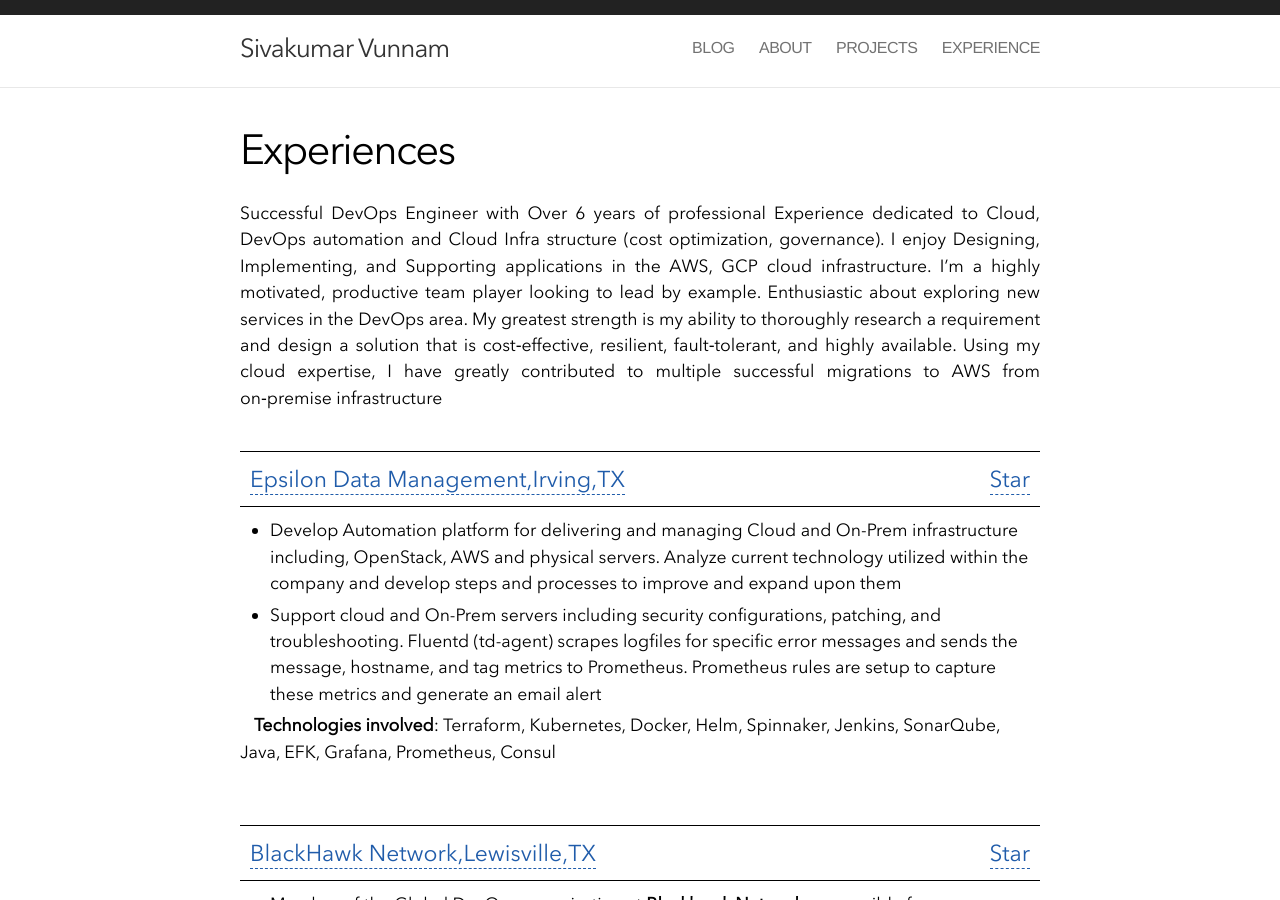
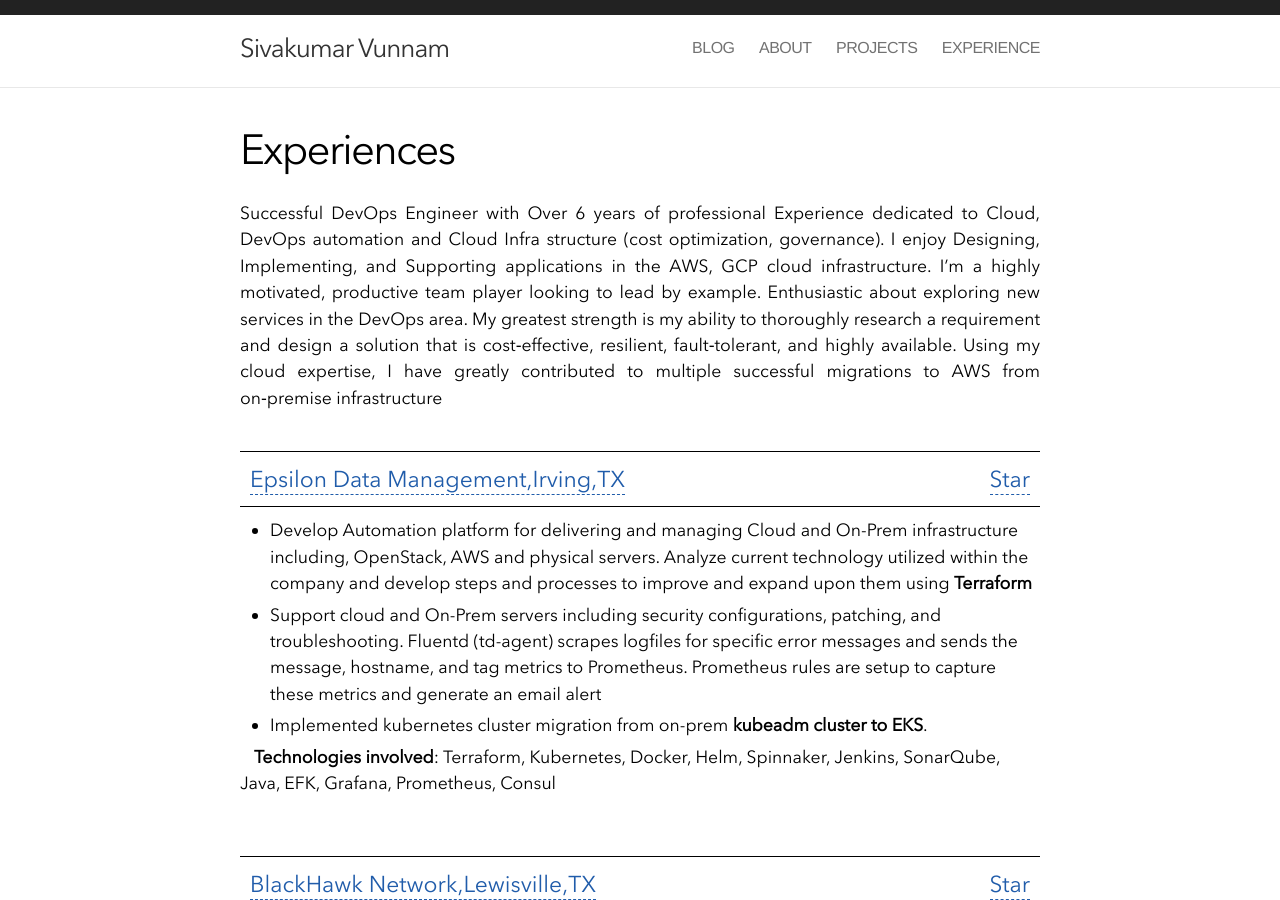
Before and after one commit to sivakumarvunnam/sivakumarvunnam.github.io, a Jekyll site: the page built from experiences.html, in a window 1280 px wide and 900 px high. Built offline with Jekyll 4.4.1, drawn with Linux system fonts in a browser that asks for light colours; nearby versions of some CDN libraries.

Commit message:
highest necessary point's

```diff
--- a/_data/experiences.yml
+++ b/_data/experiences.yml
@@ -3,8 +3,9 @@
     repo: "Epsilon Data Management"
   source_url: "https://www.epsilon.com/us"
   description:
-    - Develop Automation platform for delivering and managing Cloud and On-Prem infrastructure including, OpenStack, AWS and physical servers. Analyze current technology utilized within the company and develop steps and processes to improve and expand upon them
+    - Develop Automation platform for delivering and managing Cloud and On-Prem infrastructure including, OpenStack, AWS and physical servers. Analyze current technology utilized within the company and develop steps and processes to improve and expand upon them using <b>Terraform</b>
     - Support cloud and On-Prem servers including security configurations, patching, and troubleshooting. Fluentd (td-agent) scrapes logfiles for specific error messages and sends the message, hostname, and tag metrics to Prometheus. Prometheus rules are setup to capture these metrics and generate an email alert
+    - Implemented kubernetes cluster migration from on-prem <b>kubeadm cluster to EKS</b>.
   tech: Terraform, Kubernetes, Docker, Helm, Spinnaker, Jenkins, SonarQube, Java, EFK, Grafana, Prometheus, Consul
 
 - name: "BlackHawk Network,Lewisville,TX"
```
